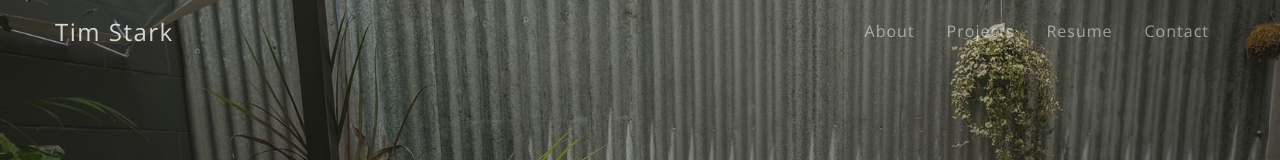
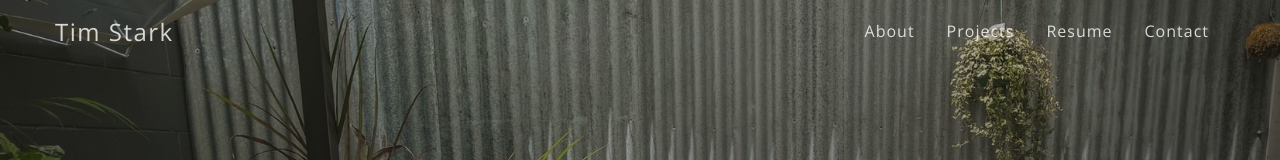
Before and after one commit to timstarkk/react-layout, a React (Create React App) app: page / in a window 1280 px wide. Shown: the top 160 px of the page. Built offline with nearby package versions, Linux system fonts and the light colour scheme.

Commit message:
change nav links a opacity to .8 from .5

```diff
--- a/src/components/Navbar/Navbar.css
+++ b/src/components/Navbar/Navbar.css
@@ -33,7 +33,7 @@
   display: block;
   text-decoration: none;
   padding: 1rem 0;
-  color: rgba(255,255,255,.5);
+  color: rgba(255,255,255,.8);
   transition: var(--mainTransition);
   text-align: center;
   font-size: 1rem;
```
